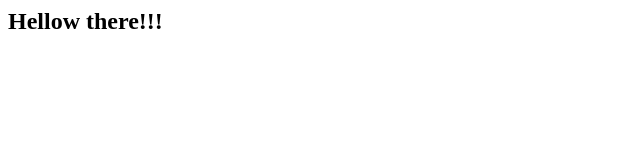
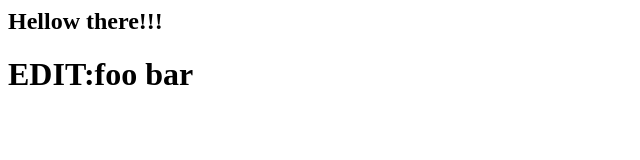
Before and after one commit to salimmohd82/salim, a plain HTML site: page index.html in a window 1280 px wide. Shown: the whole page, without its empty margins (0-640 px from the left). Drawn offline with Linux system fonts and the light colour scheme.

Commit message:
added some text

```diff
--- a/index.html
+++ b/index.html
@@ -1,3 +1,4 @@
 <html>
 <h2>Hellow there!!!</h2>
+<h1>EDIT:foo bar</h1>
 </html>
```
